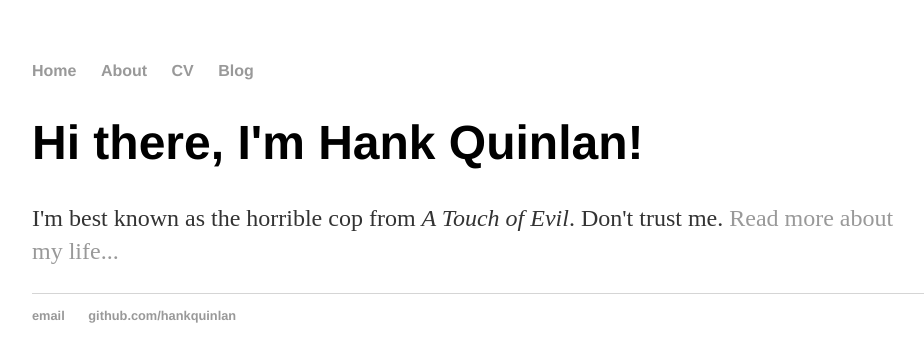
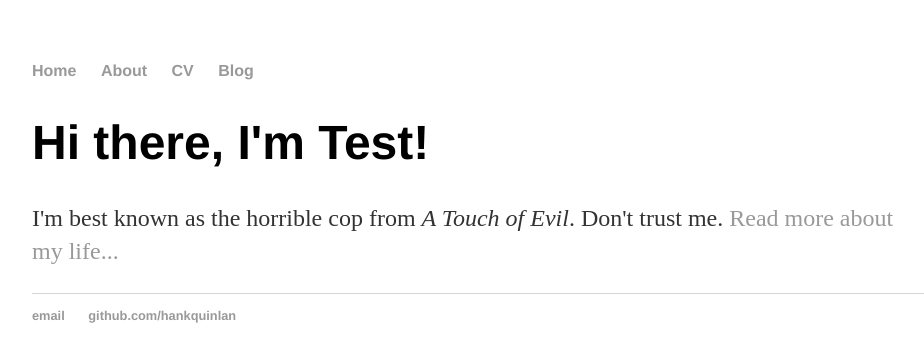
Before and after one commit to glickmac/glickmac.github.io, a Jekyll site: the page built from index.html, in a window 1280 px wide. Shown: the top 362 px of the page, without its empty margins (160-1084 px from the left). Built offline with Jekyll 4.4.1, drawn with Linux system fonts in a browser that asks for light colours.

Commit message:
Update index.html

```diff
--- a/index.html
+++ b/index.html
@@ -1,9 +1,9 @@
 ---
 layout: default
-title: Hank Quinlan, Horrible Cop
+title: Test Title
 ---
 
 		<div class="blurb">
-			<h1>Hi there, I'm Hank Quinlan!</h1>
+			<h1>Hi there, I'm Test!</h1>
 			<p>I'm best known as the horrible cop from <em>A Touch of Evil</em>. Don't trust me. <a href="/about">Read more about my life...</a></p>
 		</div>
```
